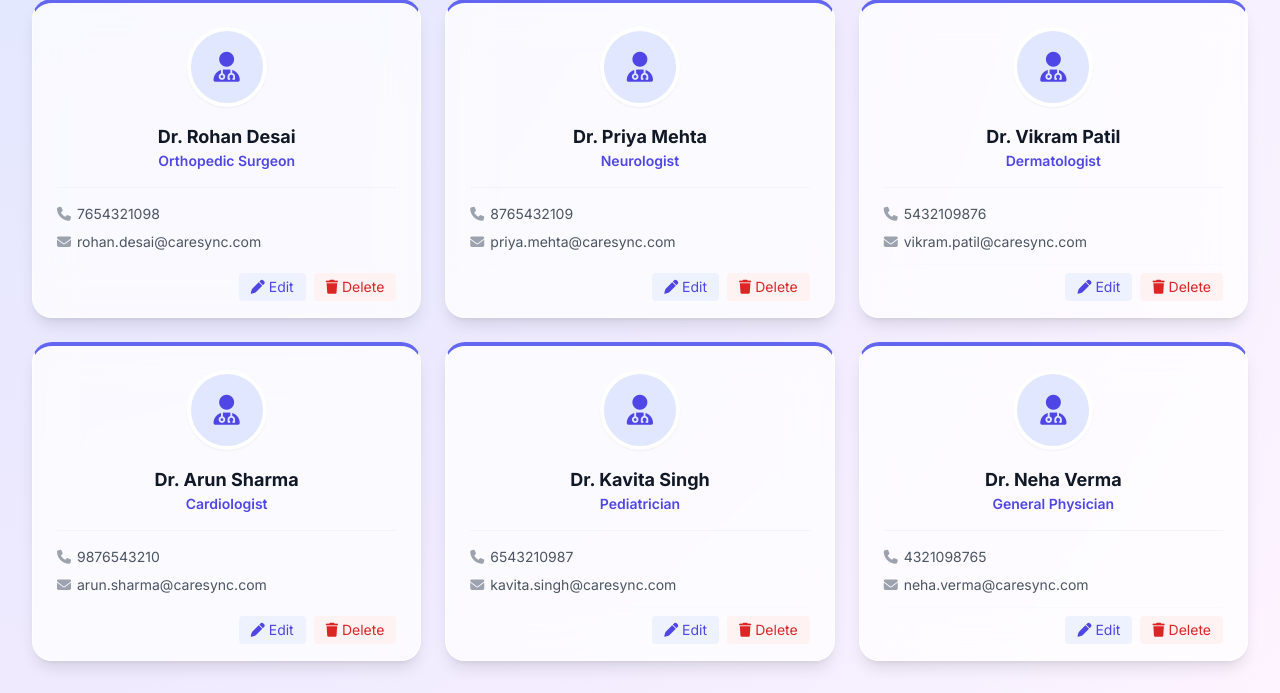
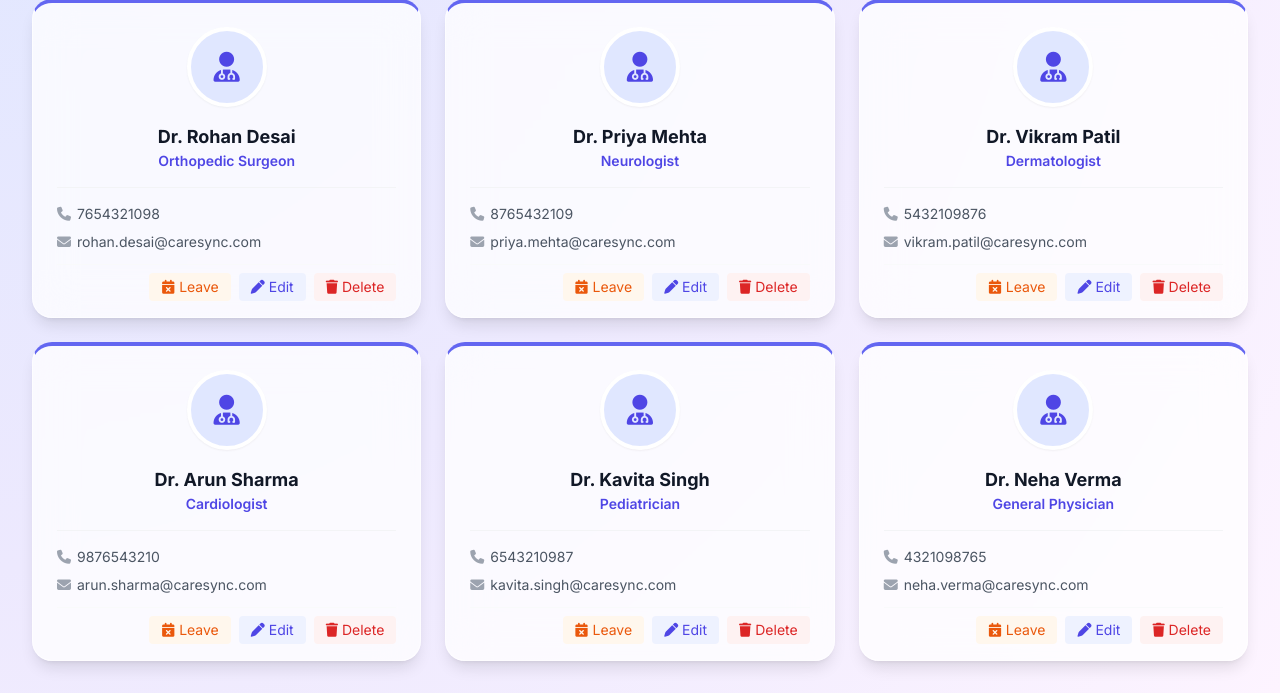
Before and after one commit to omkar-maindad/hospital-management, a Flask app: page /doctors in a window 1280 px wide. Shown: the part 216-909 px from the top of the page. Run offline with Flask 3, Linux system fonts and the light colour scheme; the visitor is signed in with stand-in values (Sample User, id 1); data comes from the database, SQL or seed files in the repository; some libraries are stand-ins or nearby versions.

Commit message:
Implement rigorous Time Constraints, Calendar, Strategy & Duplicate Hooks

```diff
--- a/app.py
+++ b/app.py
@@ -56,6 +56,12 @@ def manage_patients():
         contact = request.form['contact']
         address = request.form['address']
 
+        # Anti-Duplication Engine
+        duplicate = db.fetch_all("SELECT 1 FROM Patients WHERE FirstName=%s AND LastName=%s AND ContactNumber=%s", (fname, lname, contact))
+        if duplicate:
+            flash('ERROR: Identical Patient Record already exists.', 'error')
+            return redirect(url_for('manage_patients'))
+
         query = "INSERT INTO Patients (FirstName, LastName, DOB, Gender, ContactNumber, Address) VALUES (%s, %s, %s, %s, %s, %s)"
         if db.execute_query(query, (fname, lname, dob, gender, contact, address)):
             flash('Patient added successfully!', 'success')
@@ -100,6 +106,12 @@ def manage_doctors():
         contact = request.form['contact']
         email = request.form['email']
 
+        # Anti-Duplication Engine
+        duplicate = db.fetch_all("SELECT 1 FROM Doctors WHERE Email=%s OR ContactNumber=%s", (email, contact))
+        if duplicate:
+            flash('ERROR: Doctor with this Email or Contact already registered.', 'error')
+            return redirect(url_for('manage_doctors'))
+
         query = "INSERT INTO Doctors (FirstName, LastName, Specialization, ContactNumber, Email) VALUES (%s, %s, %s, %s, %s)"
         if db.execute_query(query, (fname, lname, spec, contact, email)):
             flash('Doctor added successfully!', 'success')
@@ -133,6 +145,21 @@ def delete_doctor(id):
         flash('Failed to remove doctor.', 'error')
     return redirect(url_for('manage_doctors'))
 
+@app.route('/doctors/leave/<int:id>', methods=['POST'])
+def mark_doctor_leave(id):
+    leave_date = request.form['leave_date']
+    exists = db.fetch_all("SELECT 1 FROM DoctorLeaves WHERE DoctorID=%s AND LeaveDate=%s", (id, leave_date))
+    if exists:
+        flash('Doctor is already marked on leave for this date.', 'error')
+        return redirect(url_for('manage_doctors'))
+
+    query = "INSERT INTO DoctorLeaves (DoctorID, LeaveDate) VALUES (%s, %s)"
+    if db.execute_query(query, (id, leave_date)):
+        flash('Leave scheduled successfully on the calendar.', 'success')
+    else:
+        flash('Failed to schedule leave.', 'error')
+    return redirect(url_for('manage_doctors'))
+
 # --- Appointments Booking & Management ---
 @app.route('/appointments', methods=['GET', 'POST'])
 def manage_appointments():
@@ -142,6 +169,30 @@ def manage_appointments():
             d_id = request.form['doctor_id']
             date = request.form['date']
             time = request.form['time']
+
+            # --- Advanced Pre-Flight Validation ---
+            from datetime import datetime
+            time_obj = datetime.strptime(time, '%H:%M').time()
+            if not (datetime.strptime('09:00', '%H:%M').time() <= time_obj <= datetime.strptime('21:00', '%H:%M').time()):
+                flash('Hospital operates strictly from 9 AM to 9 PM. Please select a valid time.', 'error')
+                return redirect(url_for('manage_appointments'))
+
+            # Check Doctor Leaves
+            is_on_leave = db.fetch_all("SELECT 1 FROM DoctorLeaves WHERE DoctorID=%s AND LeaveDate=%s", (d_id, date))
+            if is_on_leave:
+                flash('The Doctor is officially marked on leave for this date. Please select another date.', 'error')
+                return redirect(url_for('manage_appointments'))
+
+            # Check 30-Minute Time Collision Lock
+            collisions = db.fetch_all("""
+                SELECT 1 FROM Appointments
+                WHERE DoctorID=%s AND AppointmentDate=%s AND Status != 'Cancelled'
+                AND ABS(TIMESTAMPDIFF(MINUTE, AppointmentTime, STR_TO_DATE(%s, '%H:%i'))) < 30
+            """, (d_id, date, time))
+
+            if collisions:
+                flash('Time slot not available, please select a time slot of after half an hour.', 'error')
+                return redirect(url_for('manage_appointments'))
 
             # Using our Stored Procedure with ACIDs
             message = db.call_book_appointment_proc(p_id, d_id, date, time)
@@ -178,6 +229,31 @@ def manage_appointments():
 def edit_appointment(id):
     date = request.form['date']
     time = request.form['time']
+
+    appt = db.fetch_all("SELECT DoctorID FROM Appointments WHERE AppointmentID=%s", (id,))
+    if appt:
+        d_id = appt[0]['DoctorID']
+        from datetime import datetime
+        time_obj = datetime.strptime(time, '%H:%M').time()
+        if not (datetime.strptime('09:00', '%H:%M').time() <= time_obj <= datetime.strptime('21:00', '%H:%M').time()):
+            flash('Hospital operates strictly from 9 AM to 9 PM.', 'error')
+            return redirect(url_for('manage_appointments'))
+
+        is_on_leave = db.fetch_all("SELECT 1 FROM DoctorLeaves WHERE DoctorID=%s AND LeaveDate=%s", (d_id, date))
+        if is_on_leave:
+            flash('The Doctor is officially marked on leave for this rescheduled date.', 'error')
+            return redirect(url_for('manage_appointments'))
+
+        collisions = db.fetch_all("""
+            SELECT 1 FROM Appointments
+            WHERE DoctorID=%s AND AppointmentDate=%s AND Status != 'Cancelled' AND AppointmentID != %s
+            AND ABS(TIMESTAMPDIFF(MINUTE, AppointmentTime, STR_TO_DATE(%s, '%H:%i'))) < 30
+        """, (d_id, date, id, time))
+
+        if collisions:
+            flash('Time slot not available, please select a time slot of after half an hour.', 'error')
+            return redirect(url_for('manage_appointments'))
+
     # Minimal reschedule (Does not trigger ACIDs in SP, pure update)
     query = "UPDATE Appointments SET AppointmentDate=%s, AppointmentTime=%s WHERE AppointmentID=%s"
     if db.execute_query(query, (date, time, id)):
@@ -202,6 +278,12 @@ def manage_prescriptions():
         med_name = request.form['medication_name']
         dosage = request.form['dosage']
         instructions = request.form['instructions']
+
+        # Anti-Duplication Engine
+        duplicate = db.fetch_all("SELECT 1 FROM Prescriptions WHERE AppointmentID=%s AND MedicationName=%s", (appt_id, med_name))
+        if duplicate:
+            flash('ERROR: Exact medication already prescribed for this Appointment.', 'error')
+            return redirect(url_for('manage_prescriptions'))
 
         query = "INSERT INTO Prescriptions (AppointmentID, MedicationName, Dosage, Instructions) VALUES (%s, %s, %s, %s)"
         if db.execute_query(query, (appt_id, med_name, dosage, instructions)):
@@ -301,6 +383,13 @@ def view_history():
         d_id = request.form['doctor_id']
         diag = request.form['diagnosis']
         treat = request.form['treatment']
+
+        # Anti-Duplication Engine
+        duplicate = db.fetch_all("SELECT 1 FROM MedicalHistory WHERE PatientID=%s AND DoctorID=%s AND Diagnosis=%s AND Treatment=%s AND DATE(DateRecorded) = CURDATE()", (p_id, d_id, diag, treat))
+        if duplicate:
+            flash('ERROR: Exact identical diagnosis & treatment already recorded against this patient today.', 'error')
+            return redirect(url_for('view_history'))
+
         query = "INSERT INTO MedicalHistory (PatientID, DoctorID, Diagnosis, Treatment) VALUES (%s, %s, %s, %s)"
         if db.execute_query(query, (p_id, d_id, diag, treat)):
             flash('Medical record added successfully.', 'success')
--- a/templates/doctor.html
+++ b/templates/doctor.html
@@ -48,6 +48,31 @@
     </div>
 </div>
 
+<!-- Mark Leave Modal -->
+<div id="markLeaveModal" class="hidden fixed inset-0 bg-gray-600 bg-opacity-50 backdrop-blur-sm overflow-y-auto h-full w-full z-50 flex justify-center items-center">
+    <div class="glass-card w-full max-w-sm mx-auto p-8 relative">
+        <button onclick="document.getElementById('markLeaveModal').classList.add('hidden')" class="absolute top-4 right-4 text-gray-500 hover:text-red-500 focus:outline-none transition-colors">
+            <i class="fa-solid fa-xmark text-xl"></i>
+        </button>
+        <div class="flex items-center mb-4 text-orange-600">
+            <i class="fa-solid fa-calendar-times text-2xl mr-3"></i>
+            <h3 class="text-xl font-bold text-gray-900 border-b pb-2 w-full">Mark Leave Date</h3>
+        </div>
+        <p id="leaveDoctorName" class="text-sm font-semibold text-gray-600 mb-6 bg-orange-50 p-2 rounded-lg border border-orange-100"></p>
+        <form id="leaveForm" action="" method="POST" class="space-y-4">
+            <div>
+                <label class="block text-sm font-bold text-gray-700 mb-2">Select Date of Leave</label>
+                <input type="date" name="leave_date" required class="form-input w-full rounded-xl border-gray-300 shadow-sm px-4 py-3 bg-gray-50 text-gray-900 focus:ring-orange-500 focus:border-orange-500">
+            </div>
+            <div class="pt-4 text-right">
+                <button type="submit" class="w-full py-3 bg-gradient-to-r from-orange-500 to-red-500 hover:from-orange-600 hover:to-red-600 text-white font-bold rounded-xl shadow-lg transform hover:-translate-y-0.5 transition-all focus:outline-none flex justify-center items-center">
+                    <i class="fa-solid fa-check-circle mr-2"></i> Confirm Leave
+                </button>
+            </div>
+        </form>
+    </div>
+</div>
+
 <!-- Doctor Grid -->
 <div class="grid grid-cols-1 md:grid-cols-2 lg:grid-cols-3 gap-6 mt-6">
     {% for doctor in doctors %}
@@ -68,6 +93,9 @@
                 <span class="truncate">{{ doctor.Email }}</span>
             </div>
             <div class="flex justify-end space-x-2 border-t border-gray-50 pt-2">
+                <button onclick="openLeaveModal('{{ doctor.DoctorID }}', '{{ doctor.FirstName }}', '{{ doctor.LastName }}')" class="text-orange-600 hover:text-white bg-orange-50 hover:bg-orange-500 px-3 py-1 text-sm rounded transition-colors" title="Mark Schedule Leave">
+                    <i class="fa-solid fa-calendar-times"></i> Leave
+                </button>
                 <button onclick="openEditModal('{{ doctor.DoctorID }}', '{{ doctor.FirstName }}', '{{ doctor.LastName }}', '{{ doctor.Specialization }}', '{{ doctor.ContactNumber }}', '{{ doctor.Email }}')" class="text-indigo-600 hover:text-white bg-indigo-50 hover:bg-indigo-500 px-3 py-1 text-sm rounded transition-colors">
                     <i class="fa-solid fa-pen"></i> Edit
                 </button>
@@ -88,6 +116,12 @@
 </div>
 
 <script>
+function openLeaveModal(id, fname, lname) {
+    document.getElementById('leaveDoctorName').innerHTML = "<i class='fa-solid fa-user-md mr-2'></i> Dr. " + fname + " " + lname;
+    document.getElementById('leaveForm').action = "/doctors/leave/" + id;
+    document.getElementById('markLeaveModal').classList.remove('hidden');
+}
+
 function openAddModal() {
     document.getElementById('modalTitle').innerText = 'Onboard New Doctor';
     document.getElementById('doctorForm').action = "{{ url_for('manage_doctors') }}";
```
Also changed, not shown: 5 other files.
